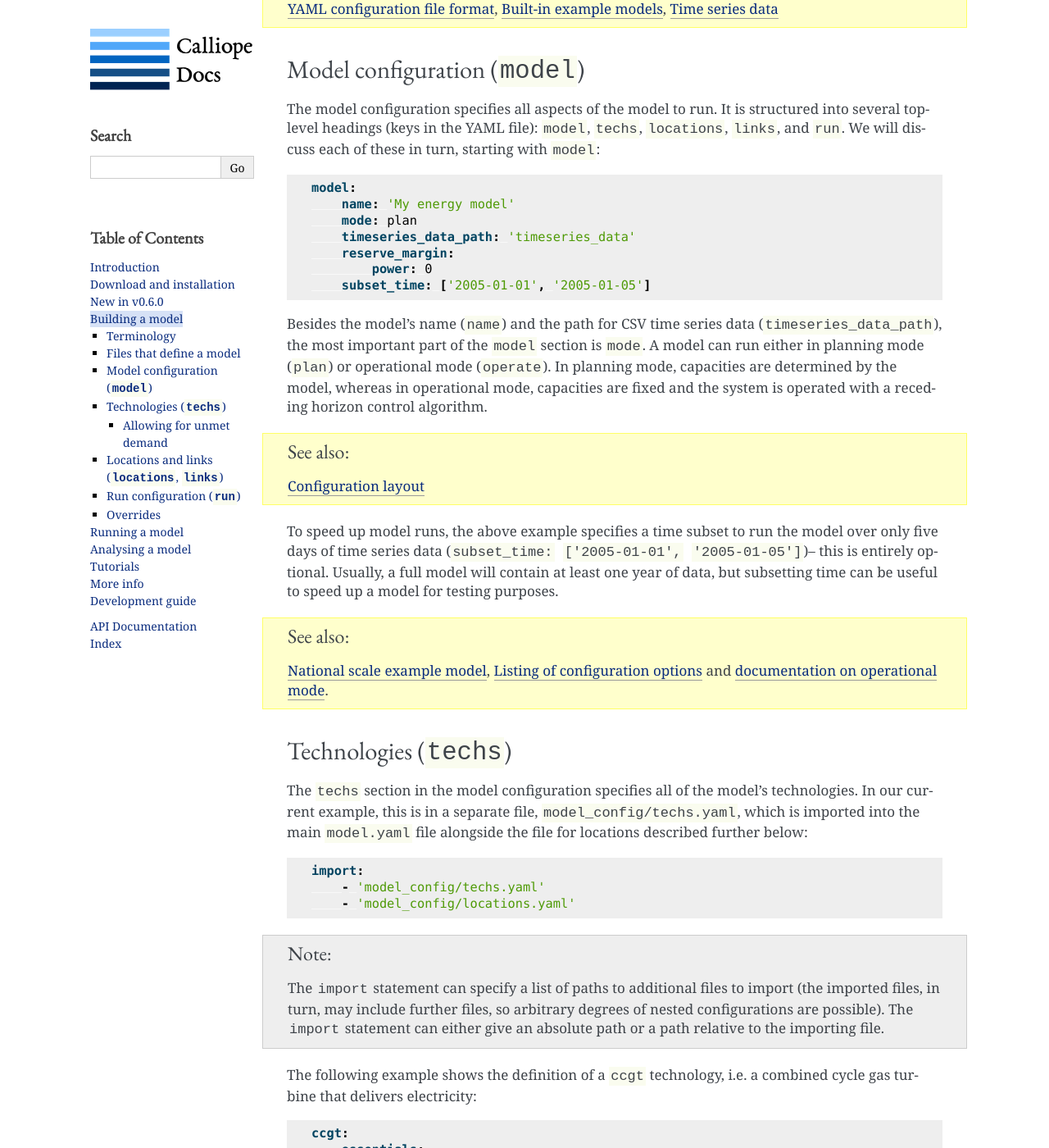
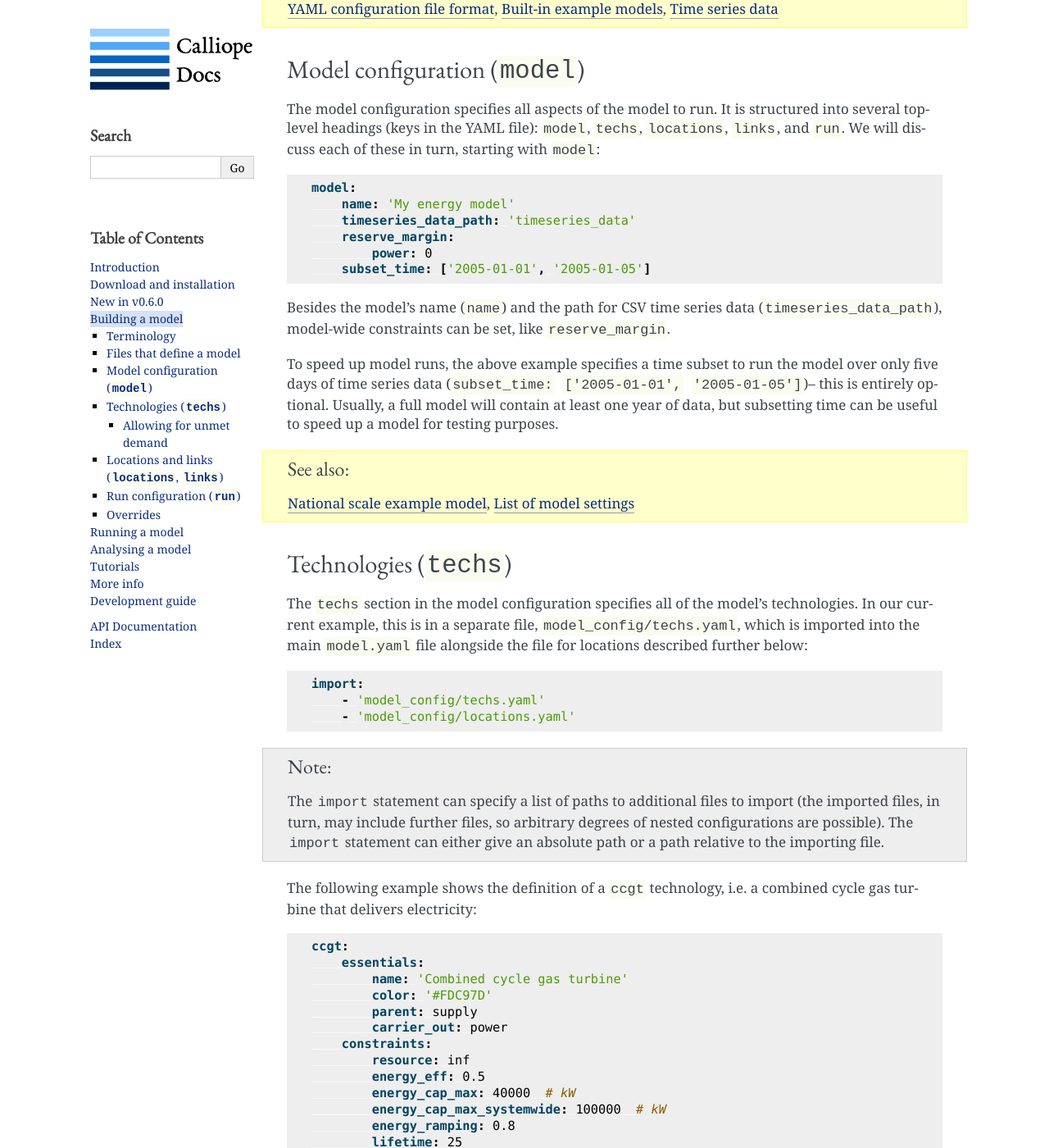
Before and after one commit to calliope-project/calliope, a Sphinx documentation site: the page built from doc/user/building.rst, in a window 1280 px wide and 1400 px high, scrolled down 1820 px. Shown: the whole window at 82% size. Built offline with Sphinx 7.4.7, drawn with Linux system fonts in a browser that asks for light colours; pages that are not in the unit, such as notebooks, are missing from menus; a script that is not in the unit is left out; some of the changed text lies outside the part shown.

Commit message:
catch rogue uses of `model.mode`

```diff
--- a/doc/api/api.rst
+++ b/doc/api/api.rst
@@ -37,6 +37,7 @@ Pyomo backend interface
 =======================
 
 .. autoclass:: calliope.backend.pyomo.interface.BackendInterfaceMethods
+    :members: access_model_inputs, update_param, activate_constraint, rerun
 
 Utility classes: AttrDict, Exceptions
 =====================================
--- a/doc/user/building.rst
+++ b/doc/user/building.rst
@@ -72,21 +72,18 @@ The model configuration specifies all aspects of the model to run. It is structu
 
     model:
         name: 'My energy model'
-        mode: plan
         timeseries_data_path: 'timeseries_data'
         reserve_margin:
             power: 0
         subset_time: ['2005-01-01', '2005-01-05']
 
-Besides the model's name (``name``) and the path for CSV time series data (``timeseries_data_path``), the most important part of the ``model`` section is ``mode``. A model can run either in planning mode (``plan``) or operational mode (``operate``). In planning mode, capacities are determined by the model, whereas in operational mode, capacities are fixed and the system is operated with a receding horizon control algorithm.
-
-.. seealso:: :ref:`config_reference_model_wide`
+Besides the model's name (``name``) and the path for CSV time series data (``timeseries_data_path``), model-wide constraints can be set, like ``reserve_margin``.
 
 To speed up model runs, the above example specifies a time subset to run the model over only five days of time series data (``subset_time: ['2005-01-01', '2005-01-05']``)-- this is entirely optional. Usually, a full model will contain at least one year of data, but subsetting time can be useful to speed up a model for testing purposes.
 
 .. seealso::
 
-    :ref:`National scale example model <examplemodels_nationalscale_settings>`, :doc:`ref_config_listing` and :ref:`documentation on operational mode <operational_mode>`.
+    :ref:`National scale example model <examplemodels_nationalscale_settings>`, :ref:`config_reference_model`
 
 ------------------------
 Technologies (``techs``)
--- a/doc/user/ref_config_listing.rst
+++ b/doc/user/ref_config_listing.rst
@@ -20,6 +20,8 @@ This file or this set of files must specify the following top-level configuratio
 * (optionally) ``links``: transmission link definitions
 
 .. Note:: Model settings (``model``) affect how the model and its data are built by Calliope, while run settings (``run``) only take effect once a built model is run (e.g. interactively via ``model.run()``). This means that run settings, unlike model settings, can be updated after a model is built and before it is run, by modifying attributes in the built model dataset.
+
+.. _config_reference_model:
 
 List of model settings
 ----------------------
```
Also changed, not shown: other parts of doc/user/building.rst (+4 -1 lines), 2 other files.
